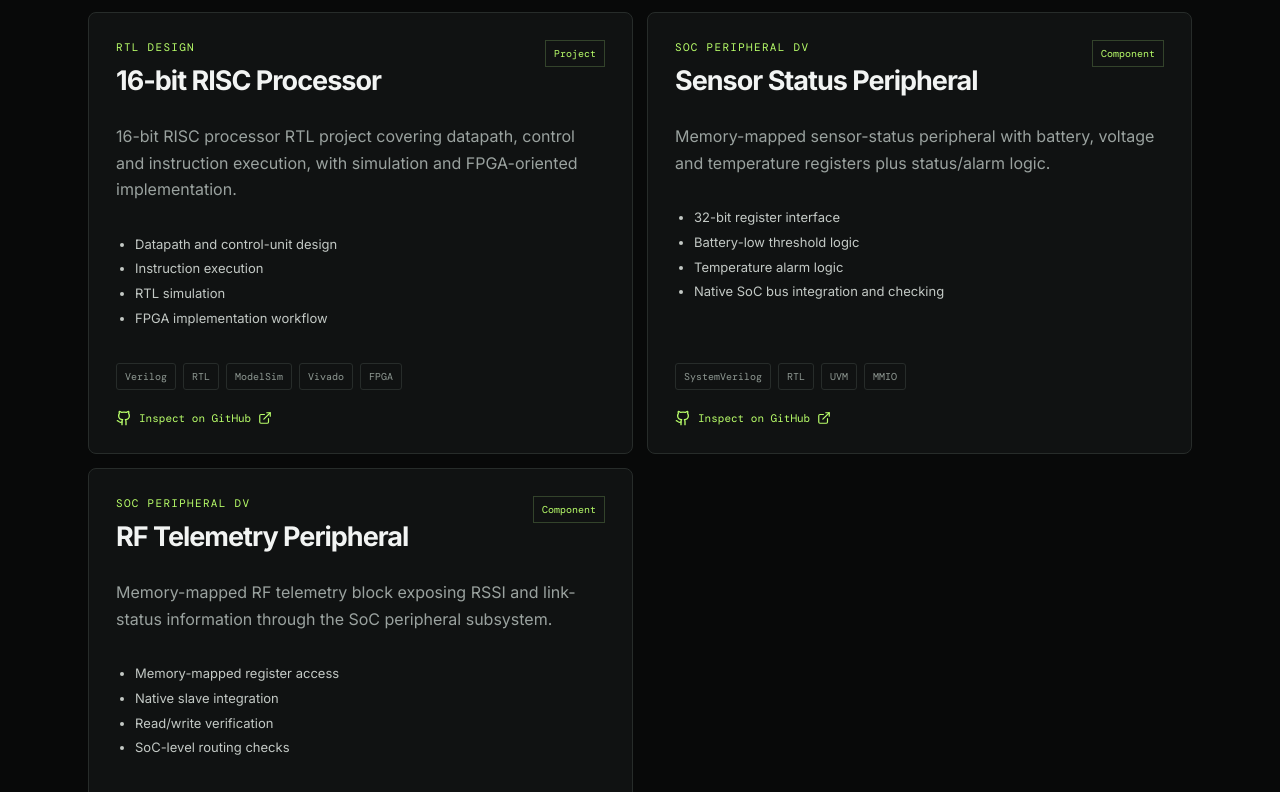
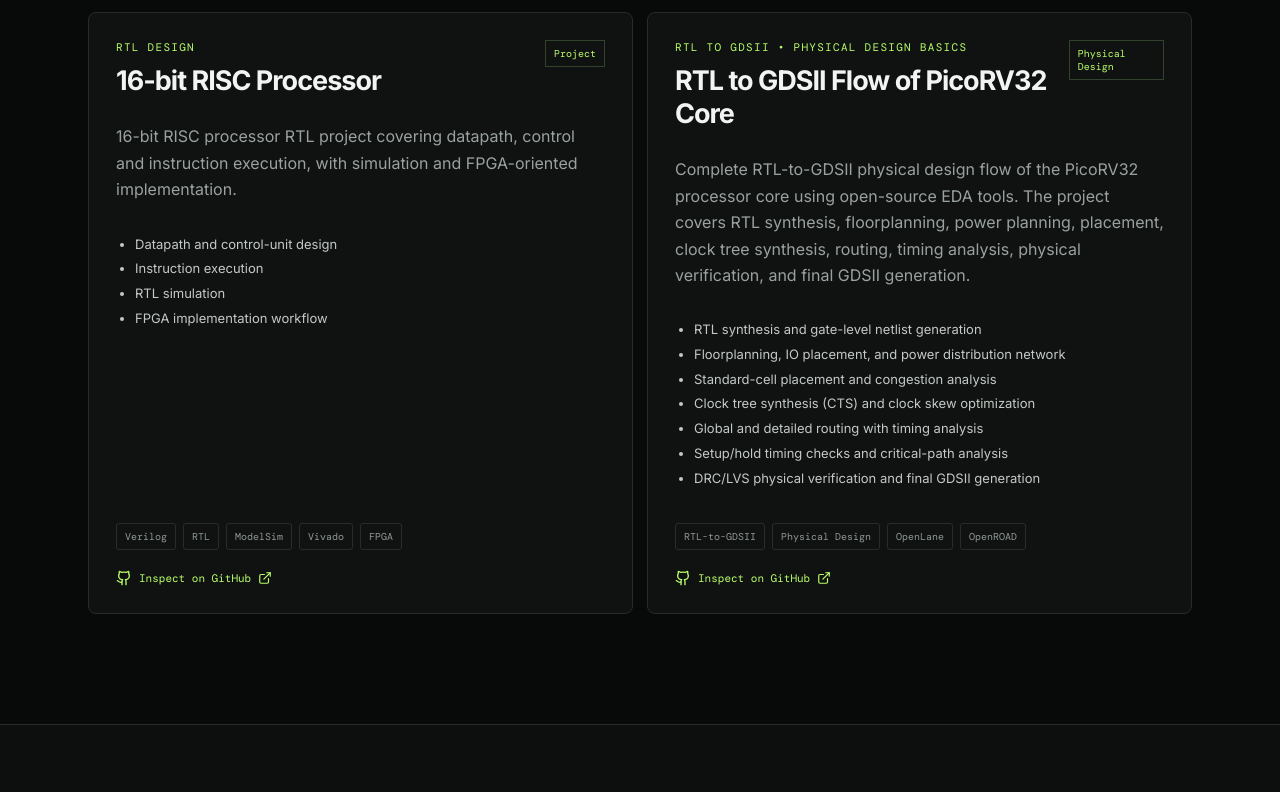
Before and after one commit to KapoorAkshit18/DV_Portfolio, a React (Vite) app: page / in a window 1280 px wide. Shown: the part 2308-3100 px from the top of the page. Built offline with nearby package versions, Linux system fonts and the light colour scheme.

Commit message:
Corrected the skills section

```diff
--- a/src/data/projects.js
+++ b/src/data/projects.js
@@ -27,14 +27,14 @@ export const projects = [
       "Scoreboard-based checking",
       "Protocol-oriented debug with waveforms"
     ],
-    github: "https://github.com/AkshitKapoor18/axi4lite-uvm",
+    github: "https://github.com/AkshitKapoor18/axi4-lite-uvm-verification",
     status: "Project"
   },
   {
-    title: "APB Master Verification",
+    title: "APB Verification",
     eyebrow: "Interface DV",
     description:
-      "SystemVerilog verification environment for an APB master, including directed and randomized transaction checking.",
+      "SystemVerilog verification environment for an APB, including directed and randomized transaction checking.",
     tags: ["SystemVerilog", "APB", "Assertions", "Coverage"],
     highlights: [
       "APB transaction generation",
@@ -57,39 +57,49 @@ export const projects = [
       "RTL simulation",
       "FPGA implementation workflow"
     ],
-    github: "https://github.com/AkshitKapoor18/16bit-risc-processor",
+    github: "https://github.com/AkshitKapoor18/video-display-processor",
     status: "Project"
   },
-  {
-    title: "Sensor Status Peripheral",
-    eyebrow: "SoC Peripheral DV",
-    description:
-      "Memory-mapped sensor-status peripheral with battery, voltage and temperature registers plus status/alarm logic.",
-    tags: ["SystemVerilog", "RTL", "UVM", "MMIO"],
-    highlights: [
-      "32-bit register interface",
-      "Battery-low threshold logic",
-      "Temperature alarm logic",
-      "Native SoC bus integration and checking"
-    ],
-    github: "https://github.com/AkshitKapoor18/sensor-status-peripheral",
-    status: "Component"
-  },
-  {
-    title: "RF Telemetry Peripheral",
-    eyebrow: "SoC Peripheral DV",
-    description:
-      "Memory-mapped RF telemetry block exposing RSSI and link-status information through the SoC peripheral subsystem.",
-    tags: ["SystemVerilog", "RTL", "UVM", "MMIO"],
-    highlights: [
-      "Memory-mapped register access",
-      "Native slave integration",
-      "Read/write verification",
-      "SoC-level routing checks"
-    ],
-    github: "https://github.com/AkshitKapoor18/rf-telemetry-peripheral",
-    status: "Component"
-  }
+{
+title: "RTL to GDSII Flow of PicoRV32 Core",
+
+eyebrow: "RTL to GDSII • Physical Design Basics",
+
+description:
+"Complete RTL-to-GDSII physical design flow of the PicoRV32 processor core using open-source EDA tools. The project covers RTL synthesis, floorplanning, power planning, placement, clock tree synthesis, routing, timing analysis, physical verification, and final GDSII generation.",
+
+tags: ["RTL-to-GDSII", "Physical Design", "OpenLane", "OpenROAD"],
+
+highlights: [
+"RTL synthesis and gate-level netlist generation",
+"Floorplanning, IO placement, and power distribution network",
+"Standard-cell placement and congestion analysis",
+"Clock tree synthesis (CTS) and clock skew optimization",
+"Global and detailed routing with timing analysis",
+"Setup/hold timing checks and critical-path analysis",
+"DRC/LVS physical verification and final GDSII generation"
+],
+
+github: "https://github.com/AkshitKapoor18/nasscom-vsd-soc-design-workshop",
+
+status: "Physical Design"
+},
+
+  // {
+  //   title: "",
+  //   eyebrow: "SoC Peripheral DV",
+  //   description:
+  //     "Memory-mapped RF telemetry block exposing RSSI and link-status information through the SoC peripheral subsystem.",
+  //   tags: ["SystemVerilog", "RTL", "UVM", "MMIO"],
+  //   highlights: [
+  //     "Memory-mapped register access",
+  //     "Native slave integration",
+  //     "Read/write verification",
+  //     "SoC-level routing checks"
+  //   ],
+  //   github: "https://github.com/AkshitKapoor18/",
+  //   status: "Component"
+  // }
 ];
 
 export const skills = [
```
Also changed, not shown: 1 other file (tests, documents, lock files or other folders).
